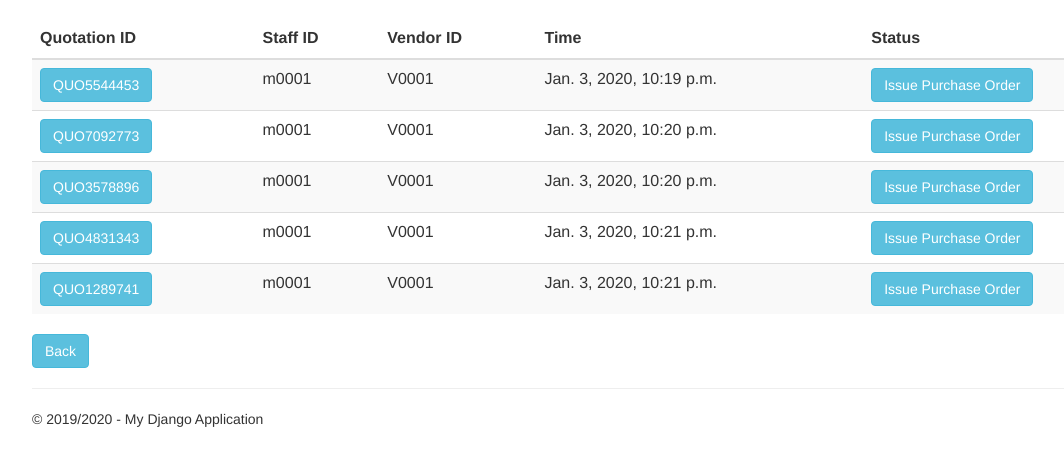
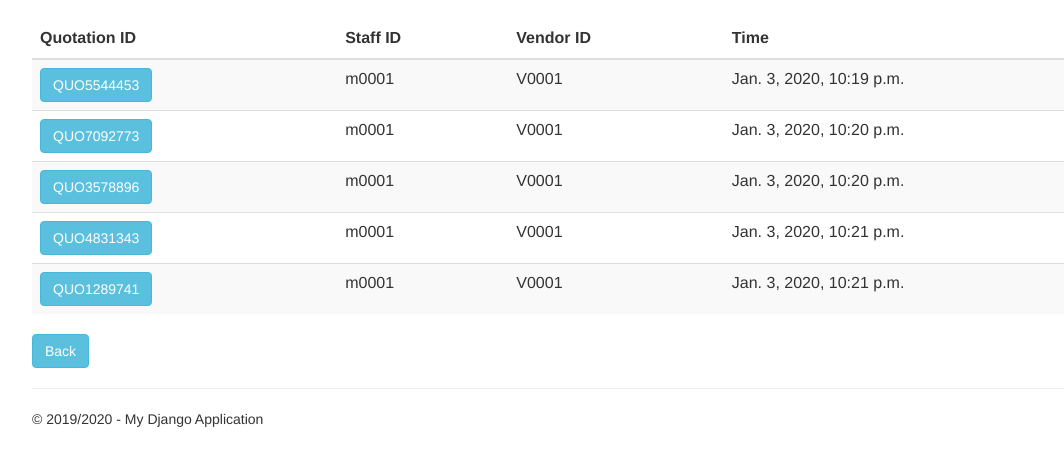
Before and after one commit to itssyem/Group-03-Purchasing-System, a Django app: page /quotationhistory in a window 1280 px wide. Shown: the part 51-517 px from the top of the page, without its empty margins (38-1102 px from the left). Run offline with Django 3.2, Linux system fonts and the light colour scheme; data comes from the database, SQL or seed files in the repository; both versions use the stored data as it was after the commit; some libraries are stand-ins or nearby versions.

Commit message:
Change Request 4

```diff
--- a/Purchasing System/Quotation/templates/Quotation/quotationhistory.html
+++ b/Purchasing System/Quotation/templates/Quotation/quotationhistory.html
@@ -11,7 +11,6 @@
                     <th scope="col">Staff ID</th>
                     <th scope="col">Vendor ID</th>
                     <th scope="col">Time</th>
-                    <th scope="col">Status</th>
                 </tr>
             </thead>
             <tbody>
@@ -21,7 +20,6 @@
                     <td>{{r.person_id.person_id}}</td>
                     <td>{{r.vendor_id}}</td>
                     <td>{{r.time_created}}</td>
-                    <td><button type="submit" class="btn btn-info buttonsize1">Issue Purchase Order</button></td>
                 </tr>
                 {% endfor %}
             </tbody>
```
Also changed, not shown: Purchasing System/db.sqlite3.
